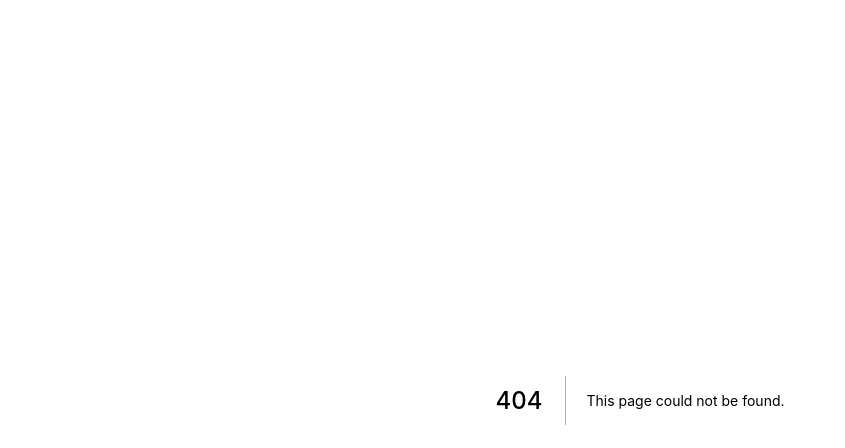
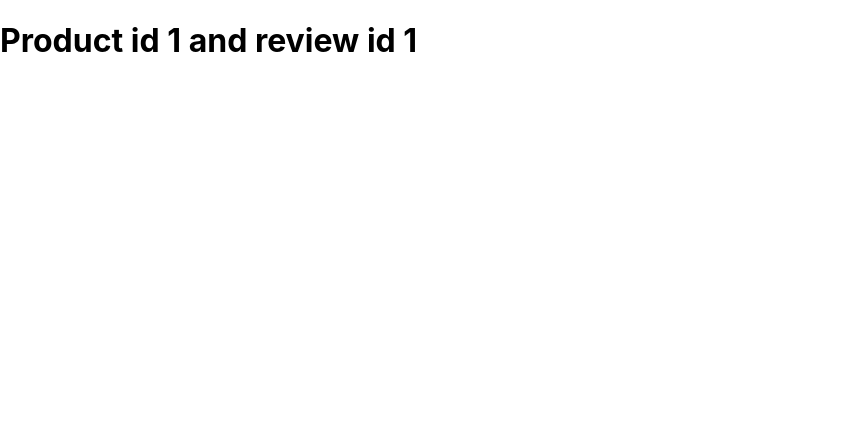
Before and after one commit to mdnakibul/learn-next-js, a Next.js app: page /product/1/review/1 in a window 1280 px wide. Before the commit this address had no page. Shown: the top 448 px of the page, without its empty margins (0-845 px from the left). Built offline with nearby package versions, Linux system fonts and the light colour scheme.

Commit message:
product review page

```diff
--- /dev/null
+++ b/pages/product/[productid]/review/[reviewid].js
@@ -0,0 +1,13 @@
+import { useRouter } from "next/router"
+
+const Review = () => {
+    const router = useRouter()
+    const { productid, reviewid } = router.query
+    return (
+        <div>
+            <h1>Product id {productid} and review id {reviewid}</h1>
+        </div>
+    )
+}
+
+export default Review
```
